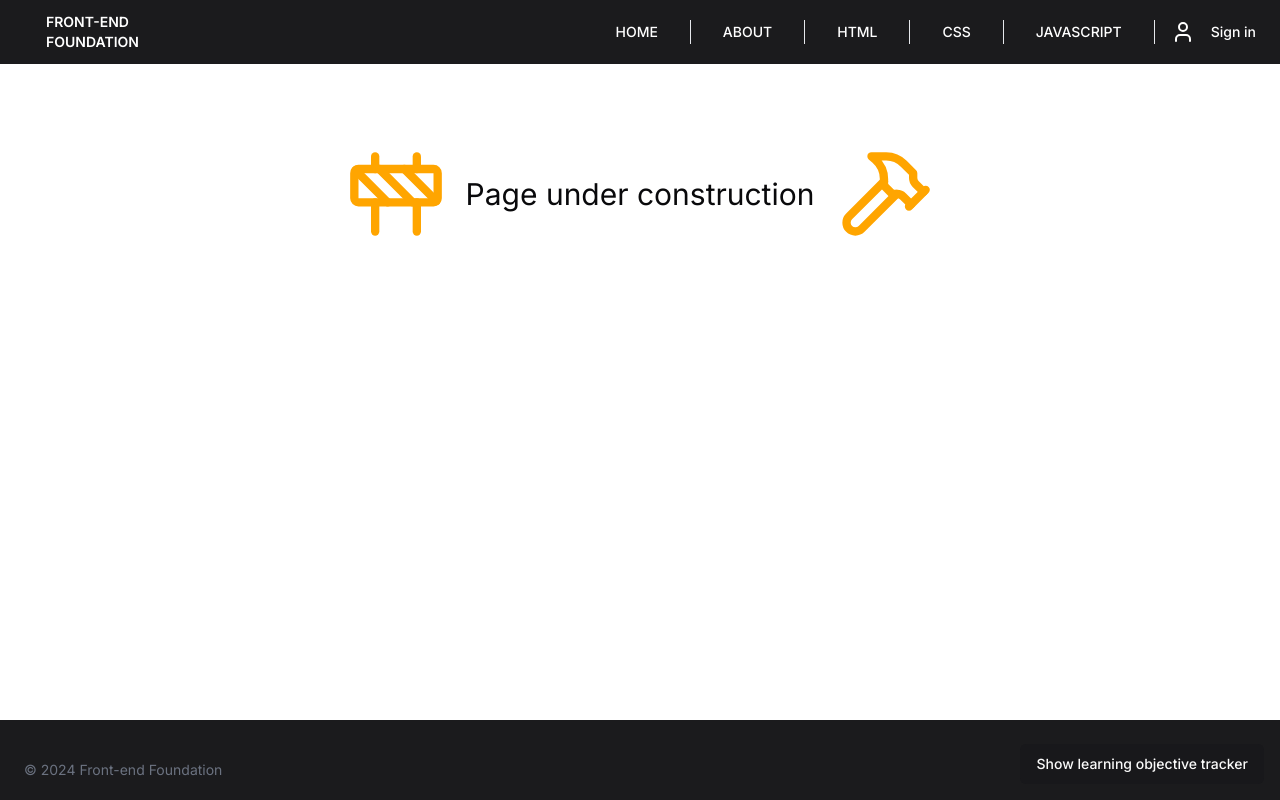
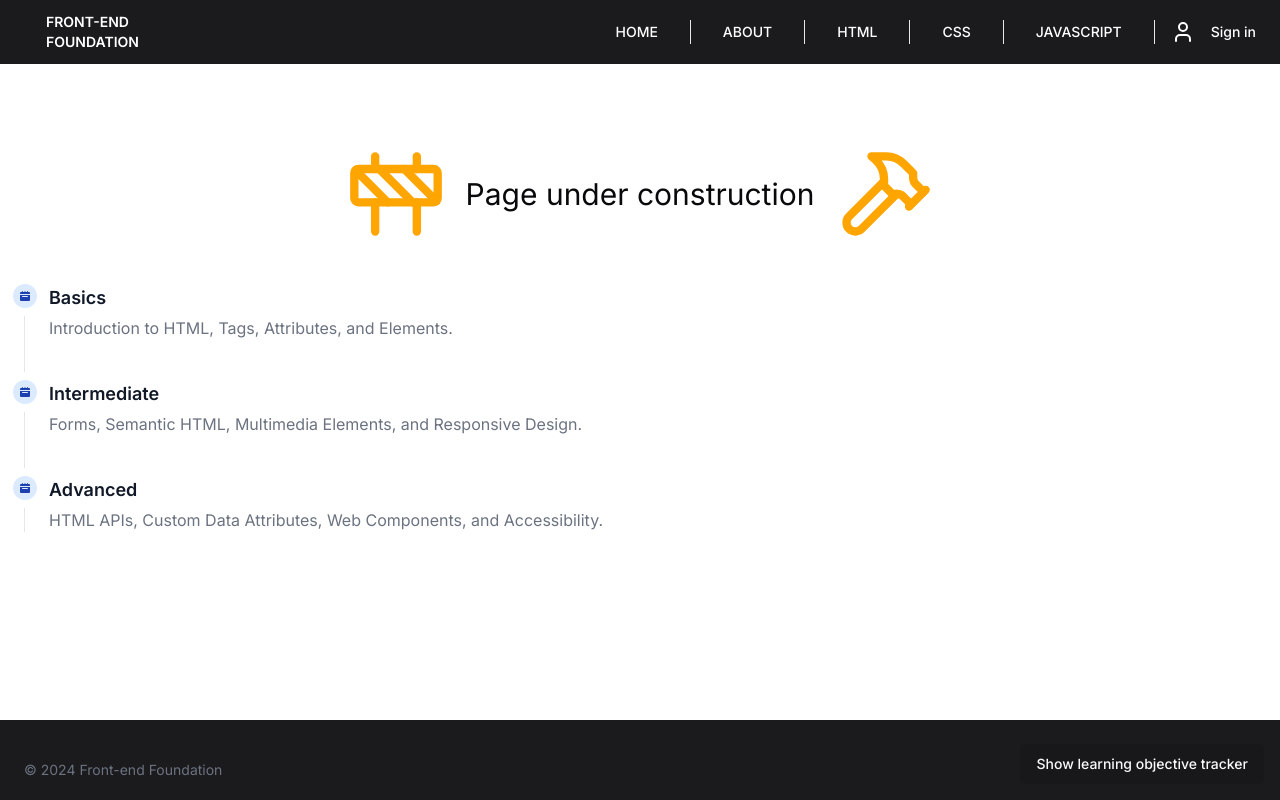
Before and after one commit to marcelotc/front-end-foundation, a Next.js app: page /roadmap in a window 1280 px wide. Built offline with nearby package versions, Linux system fonts and the light colour scheme; no server answers; what tailwindcss-animated would draw is missing.

Commit message:
timeline idea

```diff
--- a/src/app/roadmap/page.tsx
+++ b/src/app/roadmap/page.tsx
@@ -2,18 +2,71 @@ import { Typography } from "@/components/ui/typography"
 import { Construction, Hammer } from 'lucide-react'
 
 export default function Roadmap() {
-
     return (
         <section className="flex flex-col h-full">
             <main className="flex-1 px-4 md:px-6 mt-20">
-                <div className='flex items-center justify-center gap-5'>
-                <Construction color='#ffA500' size={100} />
-                <Typography variant="extra3LargeText" as="h1">
-                    Page under construction
-                </Typography>
-                <Hammer color='#ffA500' size={100} />
+                <div className='flex items-center justify-center gap-5 mb-10'>
+                    <Construction color='#ffA500' size={100} />
+                    <Typography variant="extra3LargeText" as="h1">
+                        Page under construction
+                    </Typography>
+                    <Hammer color='#ffA500' size={100} />
                 </div>
+                <Timeline />
             </main>
         </section>
     );
 }
+
+const timelineData = [
+    {
+        id: 1,
+        title: "Basics",
+        description: "Introduction to HTML, Tags, Attributes, and Elements.",
+        icon: (
+            <svg className="w-2.5 h-2.5 text-blue-800 dark:text-blue-300" aria-hidden="true" xmlns="http://www.w3.org/2000/svg" fill="currentColor" viewBox="0 0 20 20">
+                <path d="M20 4a2 2 0 0 0-2-2h-2V1a1 1 0 0 0-2 0v1h-3V1a1 1 0 0 0-2 0v1H6V1a1 1 0 0 0-2 0v1H2a2 2 0 0 0-2 2v2h20V4ZM0 18a2 2 0 0 0 2 2h16a2 2 0 0 0 2-2V8H0v10Zm5-8h10a1 1 0 0 1 0 2H5a1 1 0 0 1 0-2Z" />
+            </svg>
+        ),
+    },
+    {
+        id: 2,
+        title: "Intermediate",
+        description: "Forms, Semantic HTML, Multimedia Elements, and Responsive Design.",
+        icon: (
+            <svg className="w-2.5 h-2.5 text-blue-800 dark:text-blue-300" aria-hidden="true" xmlns="http://www.w3.org/2000/svg" fill="currentColor" viewBox="0 0 20 20">
+                <path d="M20 4a2 2 0 0 0-2-2h-2V1a1 1 0 0 0-2 0v1h-3V1a1 1 0 0 0-2 0v1H6V1a1 1 0 0 0-2 0v1H2a2 2 0 0 0-2 2v2h20V4ZM0 18a2 2 0 0 0 2 2h16a2 2 0 0 0 2-2V8H0v10Zm5-8h10a1 1 0 0 1 0 2H5a1 1 0 0 1 0-2Z" />
+            </svg>
+        ),
+    },
+    {
+        id: 3,
+        title: "Advanced",
+        description: "HTML APIs, Custom Data Attributes, Web Components, and Accessibility.",
+        icon: (
+            <svg className="w-2.5 h-2.5 text-blue-800 dark:text-blue-300" aria-hidden="true" xmlns="http://www.w3.org/2000/svg" fill="currentColor" viewBox="0 0 20 20">
+                <path d="M20 4a2 2 0 0 0-2-2h-2V1a1 1 0 0 0-2 0v1h-3V1a1 1 0 0 0-2 0v1H6V1a1 1 0 0 0-2 0v1H2a2 2 0 0 0-2 2v2h20V4ZM0 18a2 2 0 0 0 2 2h16a2 2 0 0 0 2-2V8H0v10Zm5-8h10a1 1 0 0 1 0 2H5a1 1 0 0 1 0-2Z" />
+            </svg>
+        ),
+    },
+];
+
+function Timeline() {
+    return (
+        <ol className="relative border-l border-gray-200 dark:border-gray-700">
+            {timelineData.map(item => (
+                <li key={item.id} className="mb-10 ml-6">
+                    <span className="absolute flex items-center justify-center w-6 h-6 bg-blue-100 rounded-full -left-3 ring-8 ring-white dark:ring-gray-900 dark:bg-blue-900">
+                        {item.icon}
+                    </span>
+                    <h3 className="flex items-center mb-1 text-lg font-semibold text-gray-900 dark:text-white">
+                        {item.title}
+                    </h3>
+                    <p className="mb-4 text-base font-normal text-gray-500 dark:text-gray-400">
+                        {item.description}
+                    </p>
+                </li>
+            ))}
+        </ol>
+    );
+}
```
